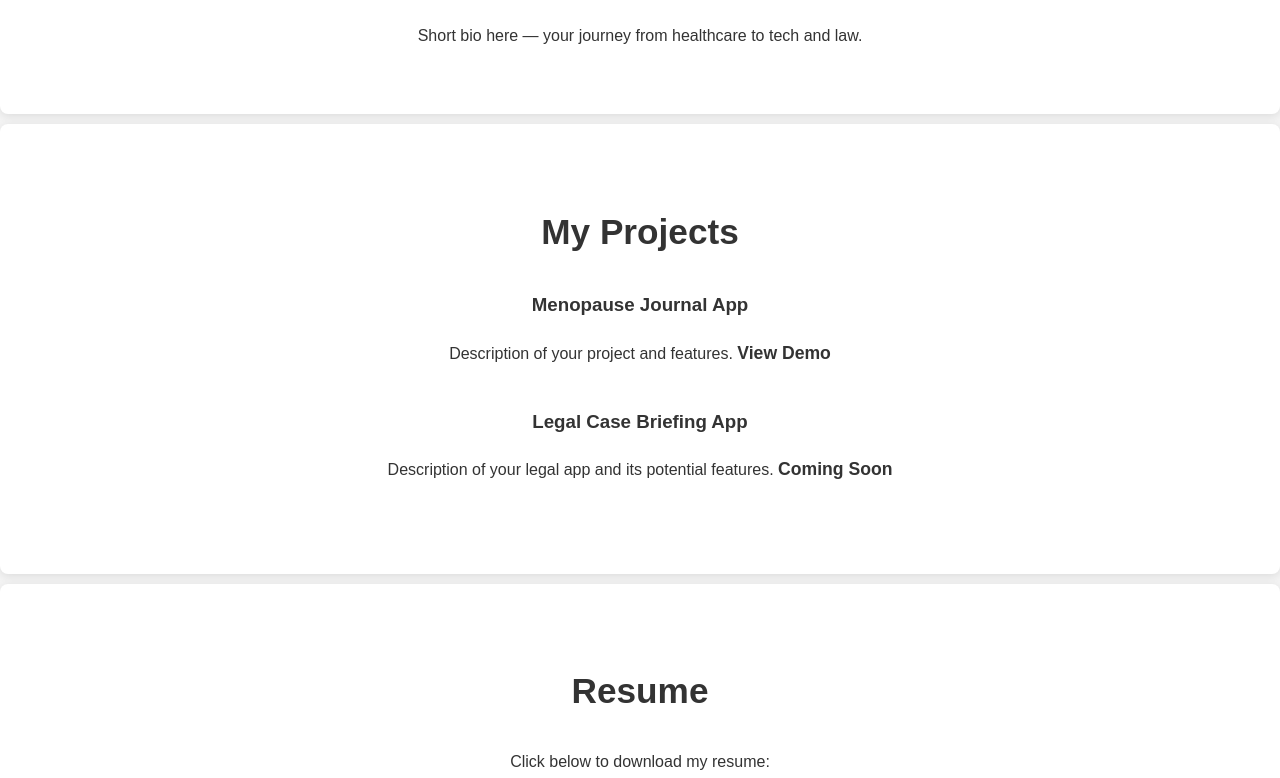
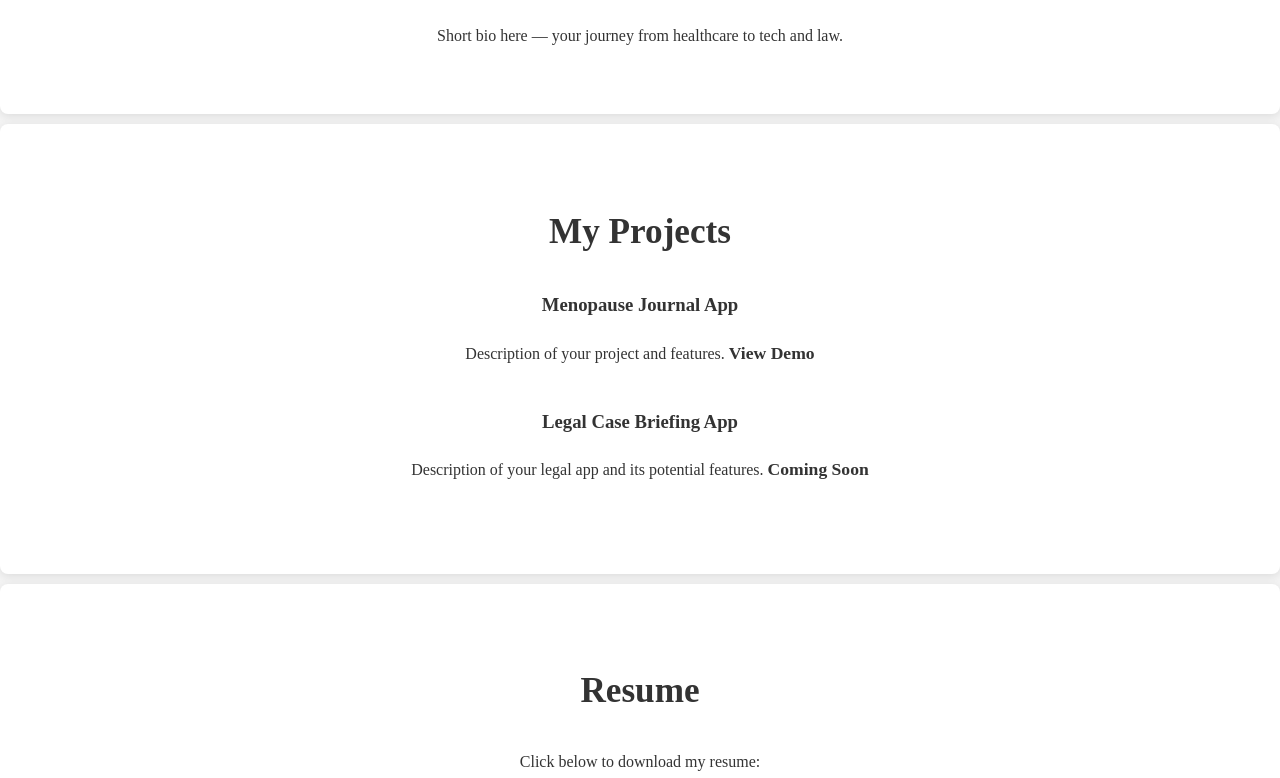
Before and after one commit to Techne-Asya/Resume-Portfolio, a plain HTML site: page index.html in a window 1280 px wide. Shown: the part 616-1394 px from the top of the page. Drawn offline with Linux system fonts and the light colour scheme.

Commit message:
Update style.css

```diff
--- a/style.css
+++ b/style.css
@@ -1,6 +1,6 @@
 /* Body Styles */
 body {
-    font-family: 'Arial', sans-serif;
+    #font-family: 'Arial', sans-serif;
     color: #333; /* Dark grey text for readability */
     background-color: #f4f4f4; /* Off-white background */
     line-height: 1.6;
```
